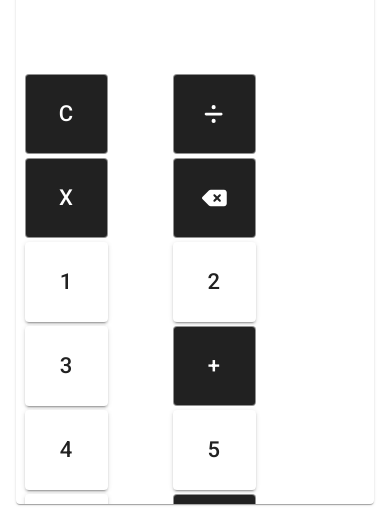
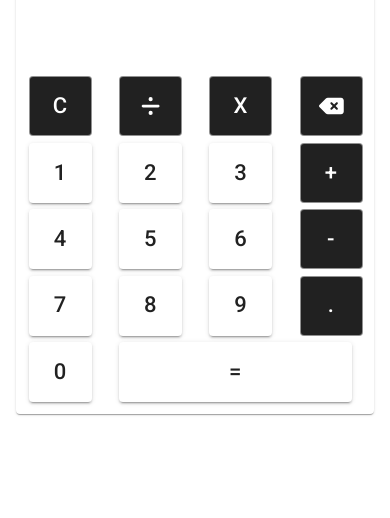
Before and after one commit to durimf/CalculatorApp, a React (Create React App) app: page / in a window 390 px wide. Shown: the part 326-844 px from the top of the page. Built offline with nearby package versions, Linux system fonts and the light colour scheme.

Commit message:
responsive feature added

```diff
--- a/src/Components/Button.js
+++ b/src/Components/Button.js
@@ -15,10 +15,27 @@ export default function Buttons(props) {
           size="large"
           sx={{
             fontSize: 22,
-            minHeight: 80,
-            maxHeight: 80,
-            minWidth: 83,
-            maxWidth: 83,
+            minHeight: {
+              xs: 60,
+              sm: 65,
+              md: 80,
+            },
+            maxHeight: {
+              xs: 60,
+              sm: 65,
+              md: 80,
+            },
+            minWidth: {
+              xs: 63,
+              sm: 68,
+              md: 83,
+            },
+            maxWidth: {
+              xs: 63,
+              sm: 68,
+              md: 83,
+            },
+
             color: 'text.primary',
             backgroundColor: 'background.default',
             '&:hover': {
@@ -39,10 +56,27 @@ export default function Buttons(props) {
           variant="contained"
           sx={{
             fontSize: 22,
-            minHeight: 81,
-            maxHeight: 81,
-            minWidth: 284,
-            maxWidth: 284,
+            minHeight: {
+              xs: 60,
+              sm: 65,
+              md: 81,
+            },
+            maxHeight: {
+              xs: 60,
+              sm: 65,
+              md: 81,
+            },
+            minWidth: {
+              xs: 233,
+              sm: 268,
+              md: 334,
+            },
+            maxWidth: {
+              xs: 233,
+              sm: 268,
+              md: 334,
+            },
+
             color: 'text.primary',
             backgroundColor: 'background.default',
             '&:hover': {
@@ -63,10 +97,26 @@ export default function Buttons(props) {
           variant="outlined"
           sx={{
             fontSize: 22,
-            minHeight: 80,
-            maxHeight: 80,
-            minWidth: 83,
-            maxWidth: 83,
+            minHeight: {
+              xs: 60,
+              sm: 65,
+              md: 80,
+            },
+            maxHeight: {
+              xs: 60,
+              sm: 65,
+              md: 80,
+            },
+            minWidth: {
+              xs: 63,
+              sm: 68,
+              md: 83,
+            },
+            maxWidth: {
+              xs: 63,
+              sm: 68,
+              md: 83,
+            },
             color: 'background.default',
             backgroundColor: 'text.primary',
             '&:hover': {
--- a/src/Components/Footer.js
+++ b/src/Components/Footer.js
@@ -2,7 +2,11 @@ import { Box } from '@mui/material'
 import React from 'react'
 export const Footer = () => {
   return (
-    <Box bgcolor={'palette.background.default'} color={'text.primary'}>
+    <Box
+      bgcolor={'palette.background.default'}
+      color={'text.primary'}
+      marginLeft={1}
+    >
       <span>© all rights reserved. powered by DF. 2022</span>
     </Box>
   )
--- a/src/Components/Main.js
+++ b/src/Components/Main.js
@@ -166,7 +166,7 @@ function Main(props) {
 
   const buttons = Data.map((button) => {
     return (
-      <Grid item md={3}>
+      <Grid item md={3} xs={3} sm={3}>
         <Button {...button} handleClick={handleClick} key={button.id} />
       </Grid>
     )
@@ -181,8 +181,15 @@ function Main(props) {
         alignItems="flex-start"
         sx={{
           '& > :not(style)': {
-            width: 400,
-            height: 650,
+            height: {
+              xs: 560,
+              sm: 580,
+              md: 660,
+            },
+            width: {
+              sm: 400,
+              md: 500,
+            },
           },
         }}
       >
@@ -203,10 +210,16 @@ function Main(props) {
 
           <Grid
             container
-            rowSpacing={0.5}
-            columnSpacing={0.1}
-            margin={1}
+            rowSpacing={0.8}
+            columnSpacing={0.4}
             padding={0}
+            sx={{
+              margin: {
+                xs: 1.2,
+                sm: 2,
+                md: 2.2,
+              },
+            }}
           >
             {buttons}
           </Grid>
```
